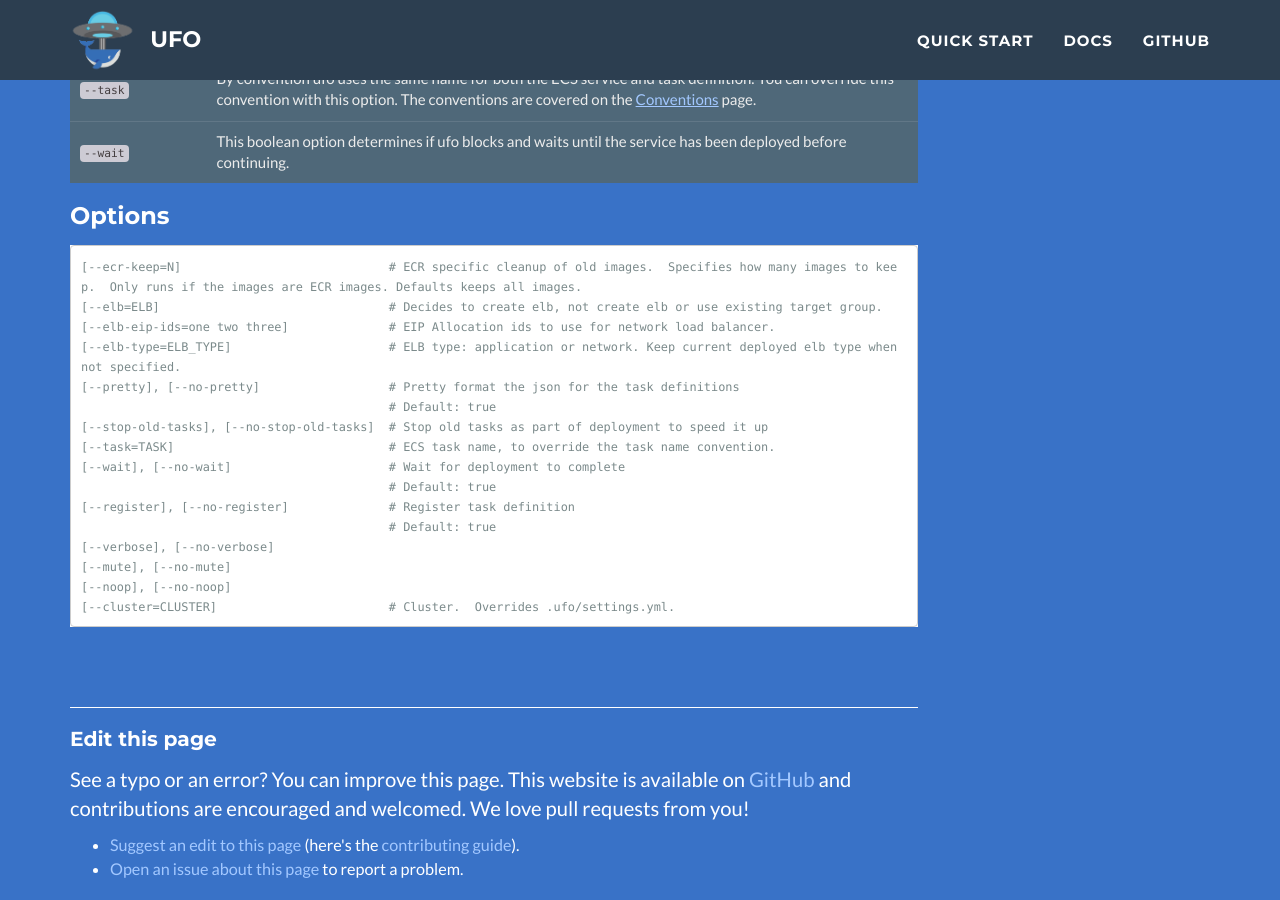
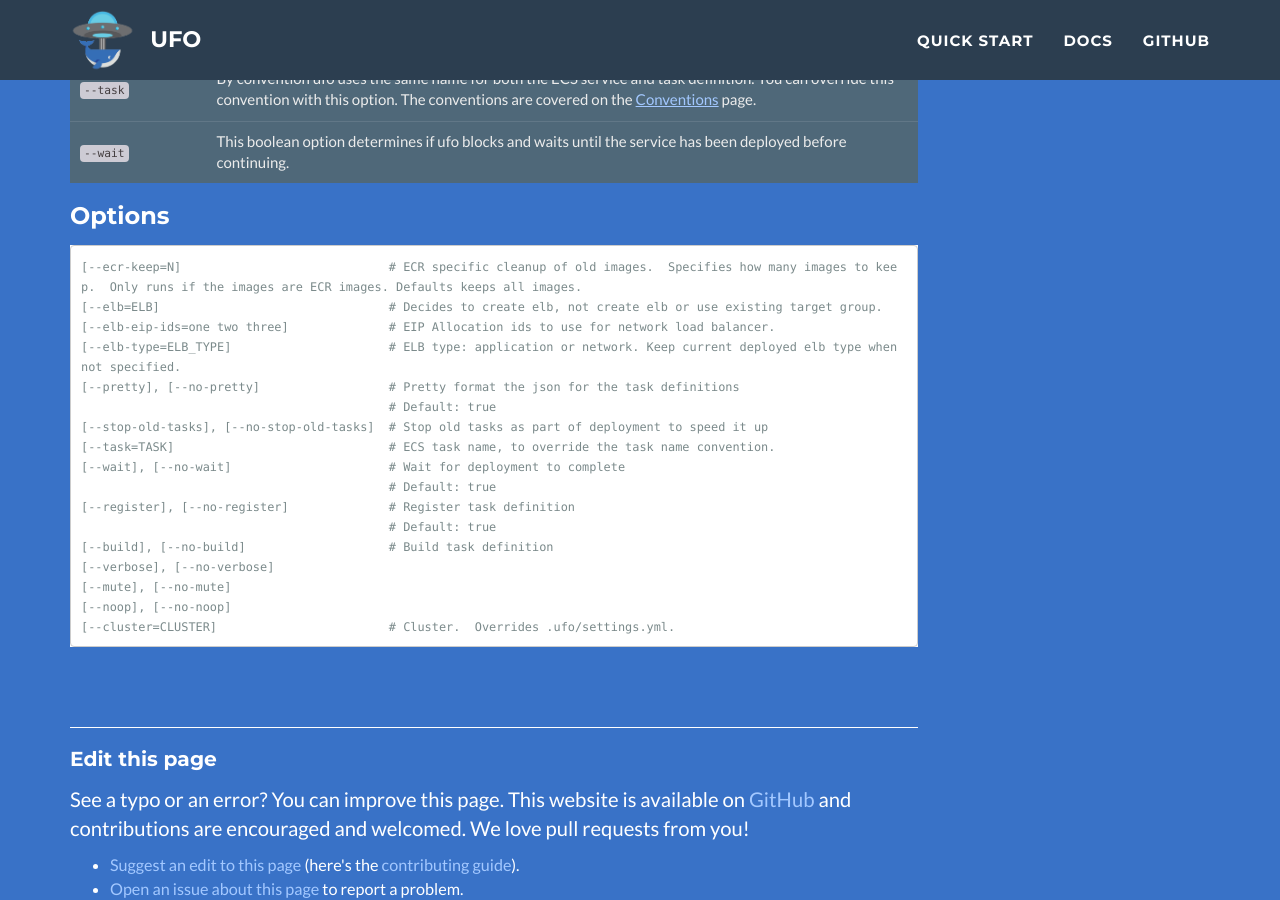
Before and after one commit to boltops-tools/ufo, a Jekyll site: the page built from docs/_reference/ufo-deploy.md, in a window 1280 px wide and 900 px high, scrolled down 1513 px. Built offline with Jekyll 4.4.1, drawn with Linux system fonts in a browser that asks for light colours.

Commit message:
docs updated by circleci

```diff
--- a/docs/_reference/ufo-deploy.md
+++ b/docs/_reference/ufo-deploy.md
@@ -54,6 +54,7 @@ The `ufo ships`, `ufo ship`, `ufo deploy` command support the same options. The
                                            # Default: true
 [--register], [--no-register]              # Register task definition
                                            # Default: true
+[--build], [--no-build]                    # Build task definition
 [--verbose], [--no-verbose]
 [--mute], [--no-mute]
 [--noop], [--no-noop]
```
